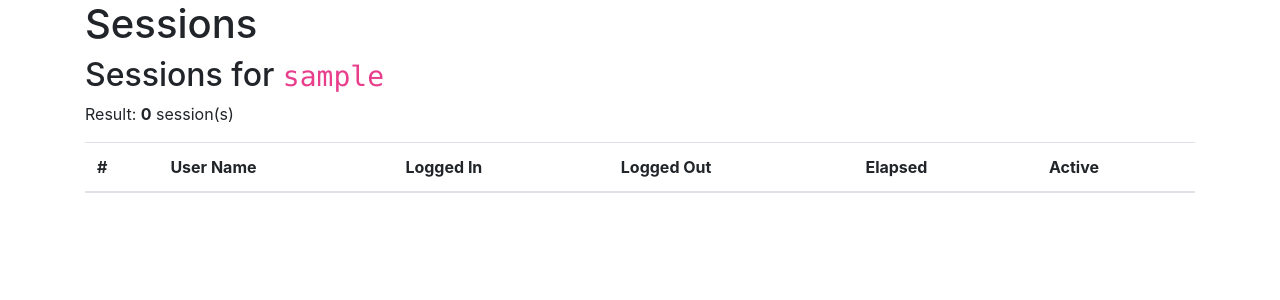
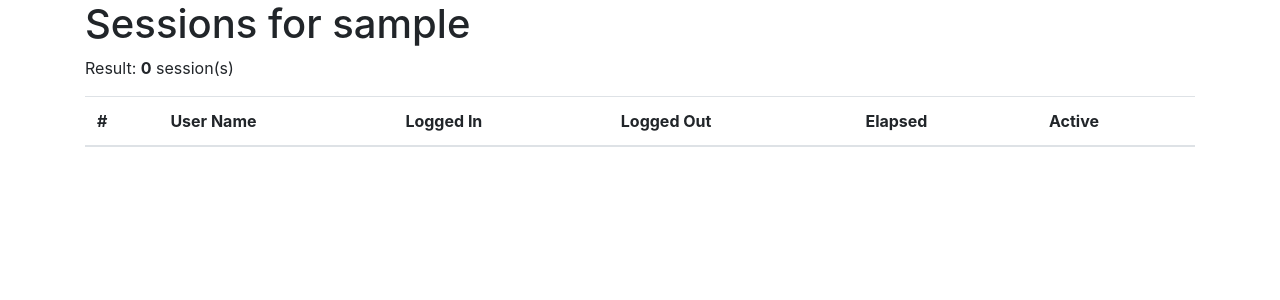
Before and after one commit to jlandercy/newapp, a Django app: page /audit/sessions/1/ in a window 1280 px wide. Shown: the part 56-356 px from the top of the page. Run offline with Django 3.2, Linux system fonts and the light colour scheme; the visitor is signed in with stand-in values (Sample User, id 1); data comes from the database, SQL or seed files in the repository; lists and menus that the app fills with data are empty; some libraries are stand-ins or nearby versions.

```diff
--- a/newapp/audit/templates/audit/sessions.html
+++ b/newapp/audit/templates/audit/sessions.html
@@ -2,13 +2,11 @@
 
 {% load crispy_forms_tags %}
 
-{% block title %}Audit Sessions | newapp{% endblock %}
+{% block title %}{{ subtitle }} | newapp{% endblock %}
 
 {% block content %}
 
-<h1>Sessions</h1>
-
-<h2>{{ subtitle|safe }}</h2>
+<h1>{{ subtitle }}</h1>
 <p>Result: <strong>{{ sessions|length }}</strong> session(s)</p>
 
 <table class="table table-striped">
@@ -29,7 +27,7 @@
         <th scope="row"><code>{{ sess.user.username }}</code></th>
         <td>{{ sess.loggedin|date:'Y-m-d H:i:s' }}</td>
         <td>{{ sess.loggedout|date:'Y-m-d H:i:s' }}</td>
-        <td>{{ sess.elapsed }}</td>
+        <td>{{ sess.elapsed|safe }}</td>
         <td>{{ sess.is_active }}</td>
     </tr>
   {% endfor %}
--- a/newapp/audit/views.py
+++ b/newapp/audit/views.py
@@ -34,7 +34,7 @@ class SessionsView(LoginRequiredMixin, generic.TemplateView):
             u = get_object_or_404(CustomUser, pk=pk)
             if (u == self.request.user) or (self.request.user.is_superuser):
                 context['sessions'] = UserSession.objects.filter(user_id=pk).order_by('-id')
-                context['subtitle'] = "Sessions for <code>%s</code>" % u.username
+                context['subtitle'] = "Sessions for %s" % u.username
             else:
                 raise SuspiciousOperation("Access denied for %s (you are logged as %s)" % (u, self.request.user))
         else:
```
